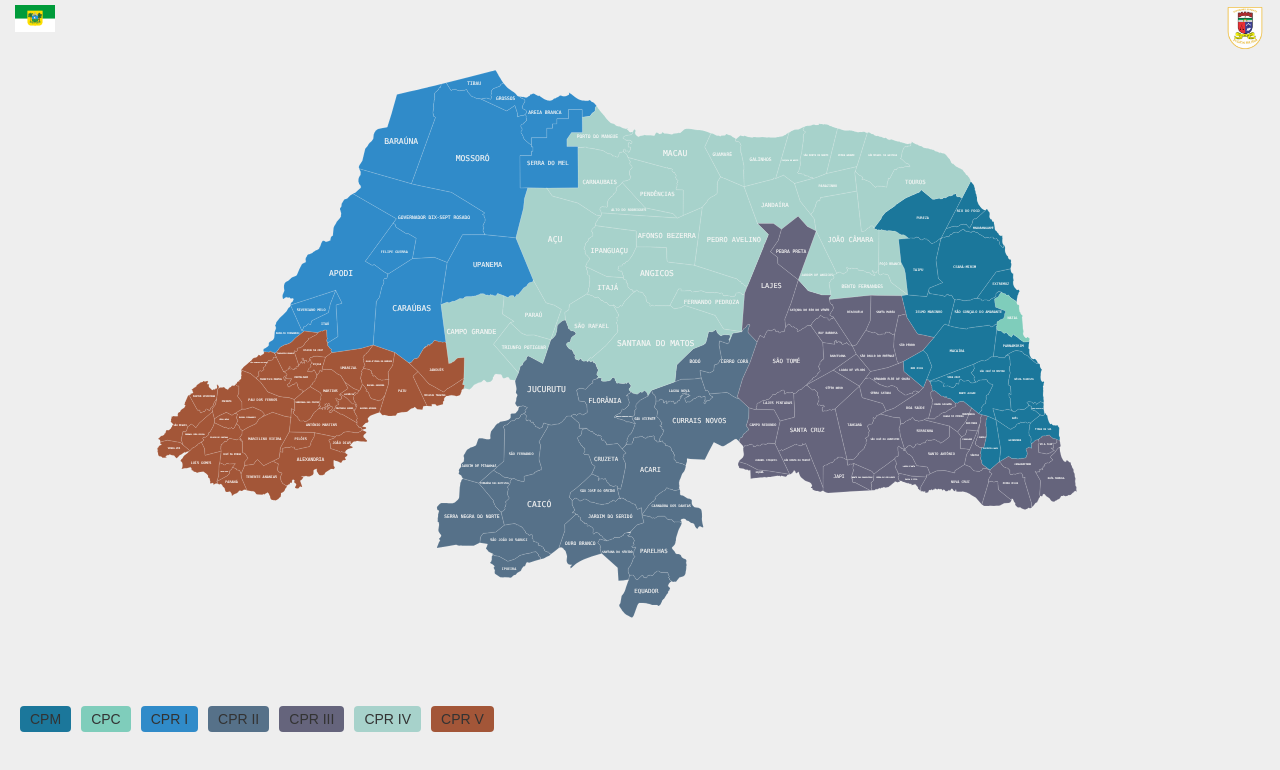
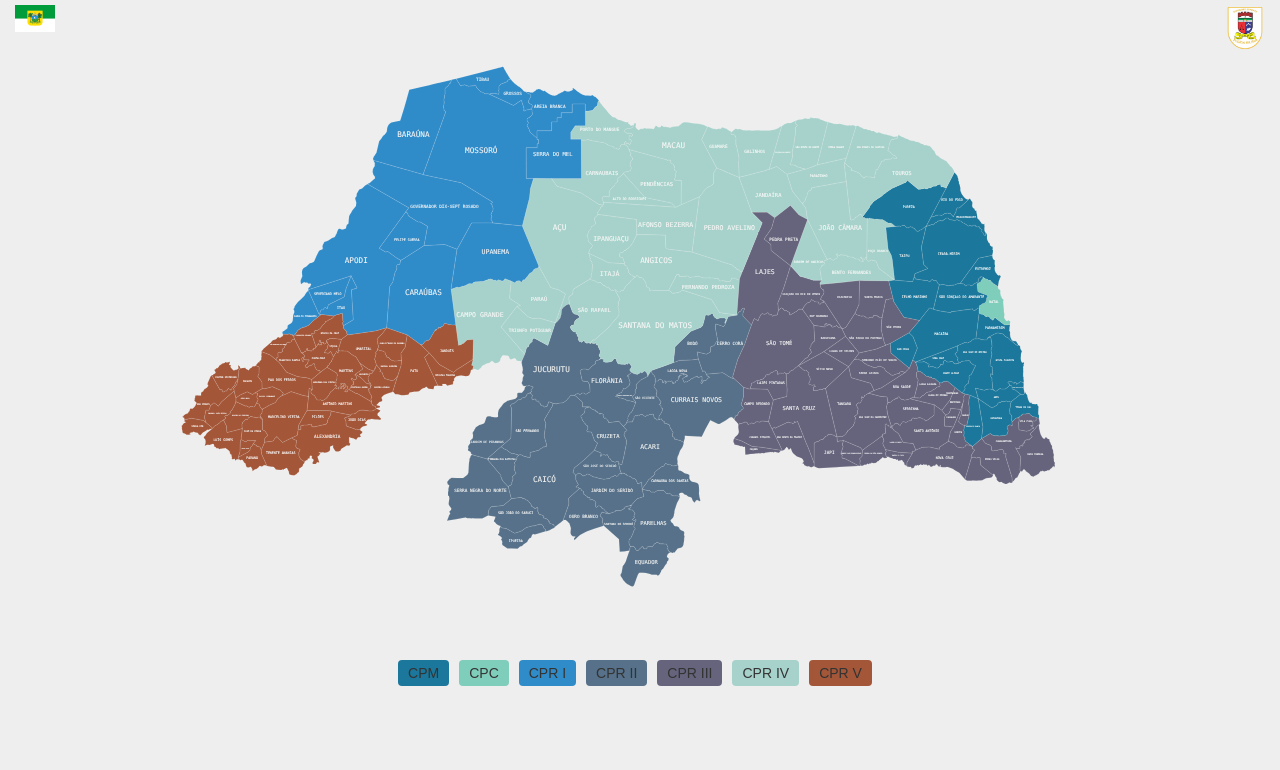
Before and after one commit to carlilton/mapa_pmrn, a Vue app: page / in a window 1280 px wide. Shown: the top 770 px of the page. Built offline with nearby package versions, Linux system fonts and the light colour scheme.

Commit message:
ajustando layout

```diff
--- a/src/assets/main.css
+++ b/src/assets/main.css
@@ -8,6 +8,7 @@ html body {
   text-align: center;
   height: 90%;
   background-color: #eee;
+  min-width: fit-content;
 
 }
 
@@ -30,7 +31,7 @@ html body {
   fill: #F8F6F4;
   stroke: white;
   stroke-width: 0.1;
-  width: 100%;
+  width: 95%;
 
 }
 
@@ -84,12 +85,15 @@ html body {
   list-style: none;
   padding: 0;
   margin-left: 20px;
-  width: 100%;
   white-space: nowrap;
+  margin: 0 auto;
+  /* display: flex; */
+  width: auto;
+  align-content: center;
+
 }
 
 .modern-list li {
-      /* display: flex; */
   padding: 5px 10px;
   background-color: #f2f2f2;
   border-radius: 4px;
@@ -101,7 +105,10 @@ html body {
   font-family: Arial, sans-serif;
   font-size: 14px;
   color: #333;
-      float: left;
+  /* float: left; */
+  text-align: center;
+  /* width: 30px; */
+  display: inline-block;
 }
 
 .top{
--- a/src/components/Mapa.vue
+++ b/src/components/Mapa.vue
@@ -7,7 +7,7 @@
 
 
         <div class="mapa">
-            <svg viewBox="-80 -60 1000 600" @wheel="onWheel" @mousedown="startDrag" @touchstart="startDrag"  class="w-1/2" stroke-linecap="round" stroke-linejoin="round"  version="1.1"
+            <svg viewBox="-80 -60 1000 600" @wheel="onWheel"  class="w-1/2" stroke-linecap="round" stroke-linejoin="round"  version="1.1"
                 id="svg-map" xmlns="http://www.w3.org/2000/svg" xmlns:svg="http://www.w3.org/2000/svg">
                 <defs id="defs50" />
                 <a href="#" v-on:mouseover="showTooltip" v-on:mouseleave="hideTooltip" data-name="ACARI">
```
Lines whose indentation alone changed are shown as unchanged.
